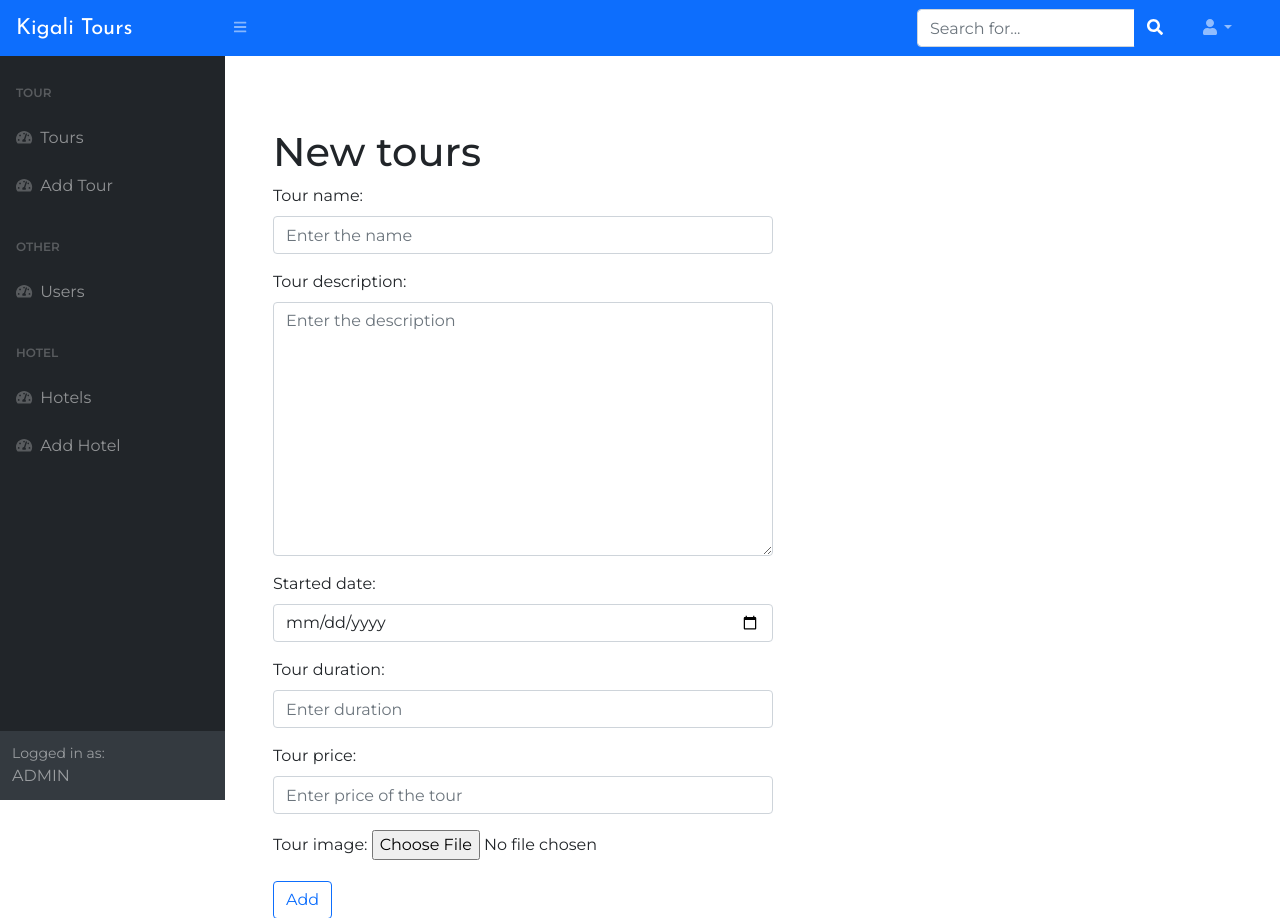
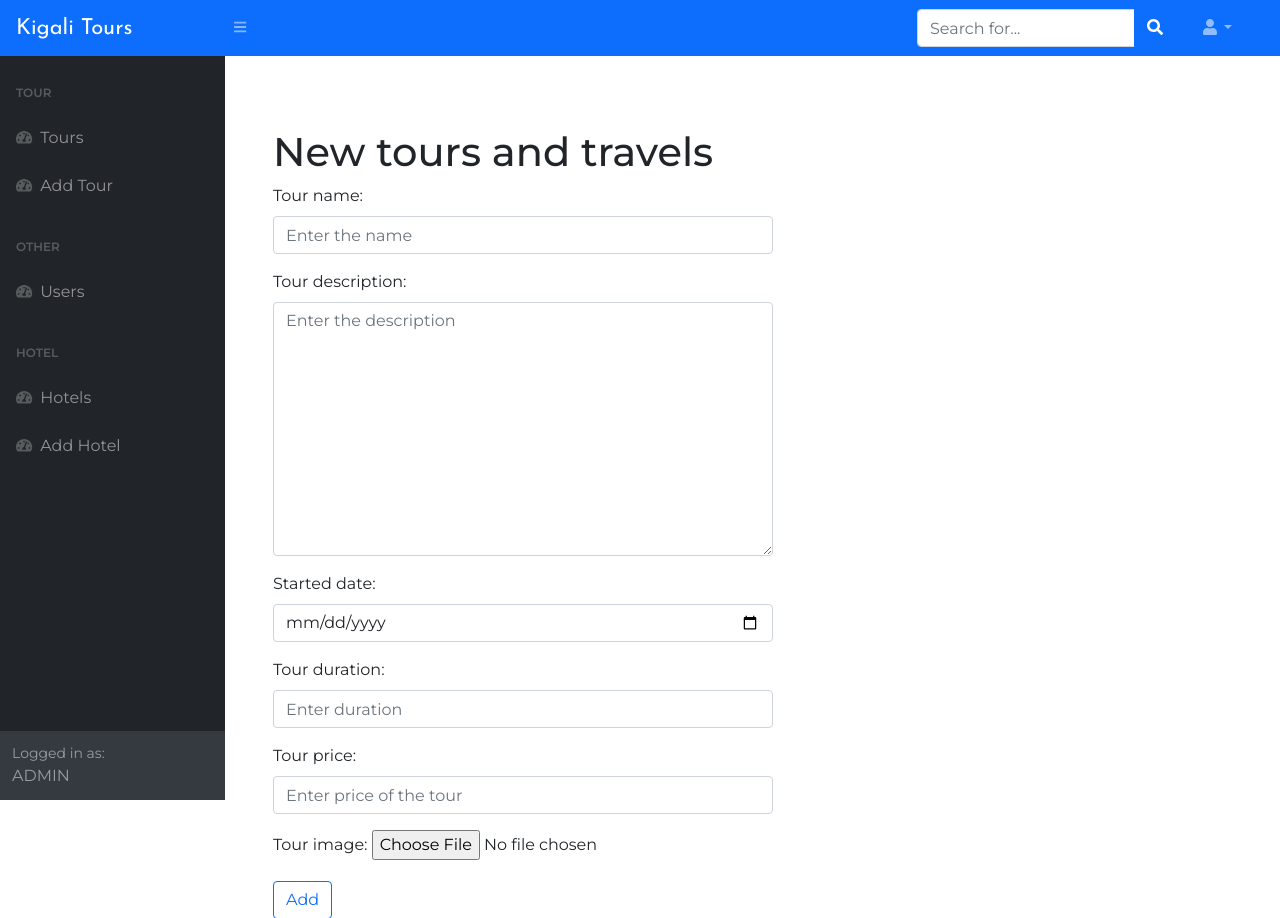
Before and after one commit to mosesmmoisebidth/Gorilla-Tours-Web, a Django app: page /add_tour in a window 1280 px wide. Shown: the top 918 px of the page. Run offline with Django 3.2, Linux system fonts and the light colour scheme; the visitor is signed in with stand-in values (Sample User, id 1); some libraries are stand-ins or nearby versions.

Commit message:
troubleshooting the error

```diff
--- a/web_tech_django/templates/admin/add_tour.html
+++ b/web_tech_django/templates/admin/add_tour.html
@@ -5,7 +5,7 @@
 {% block content %}
 
     <div >
-        <h1>New tours</h1>
+        <h1>New tours and travels</h1>
 
         <div style="width: 500px">
             <form method="post" class="item__form" enctype="multipart/form-data">
```
